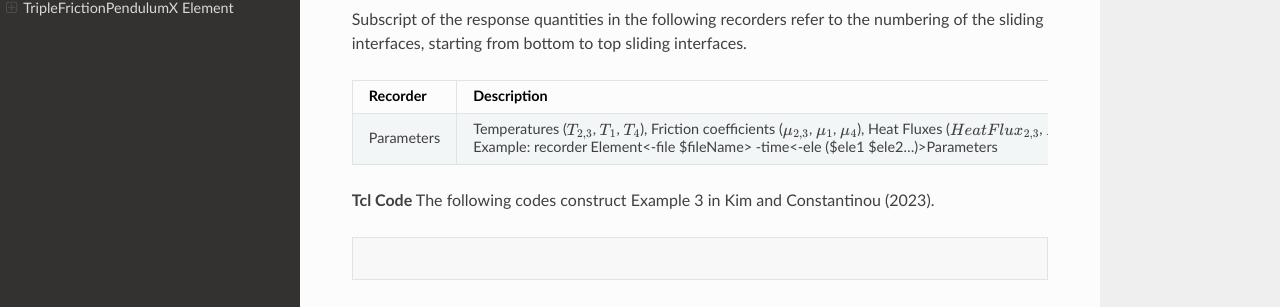
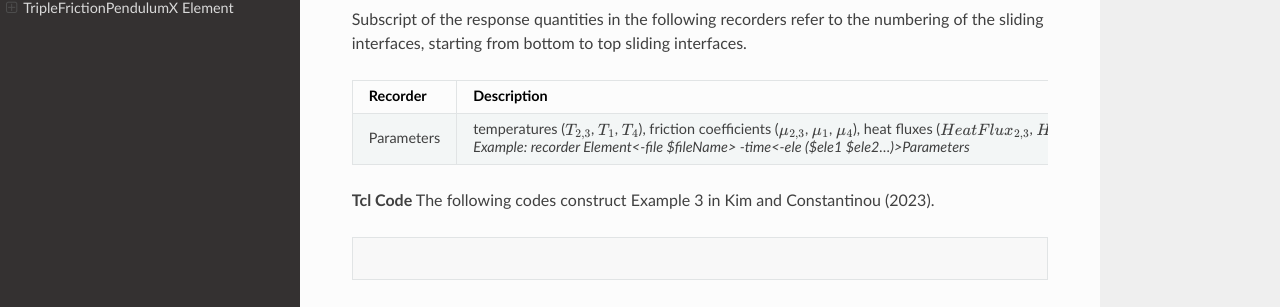
Before and after one commit to shocky0424/rtd-tutorial, a Sphinx documentation site: the page built from docs/source/index.rst, in a window 1280 px wide and 900 px high, scrolled down 3657 px. Shown: the part 137-444 px from the top of the window. Built offline with Sphinx 7.4.7 and the Read the Docs theme 2.0.0, drawn with Linux system fonts in a browser that asks for light colours; part of the change alters nothing that is shown.

```diff
--- a/docs/source/index.rst
+++ b/docs/source/index.rst
@@ -117,10 +117,9 @@ Subscript of the response quantities in the following recorders refer to the num
    :header: "Recorder", "Description"
    :widths: 20, 40
 
-   Parameters, "Temperatures (:math:`T_{2,3}`, :math:`T_1`, :math:`T_4`),  Friction coefficients (:math:`\mu_{2,3}`, :math:`\mu_1`, :math:`\mu_4`), Heat Fluxes (:math:`HeatFlux_{2,3}`, :math:`HeatFlux_{1}`, :math:`HeatFlux_4`), Pressure dependency factors (:math:`k_{p2,3}`, :math:`k_{p1}`, :math:`k_{p4}`), Temperature dependency factors (:math:`k_{T2,3}`, :math:`k_{T1}`, :math:`k_{T4}`), and Velocity dependency factors (:math:`k_{v2,3}`, :math:`k_{v1}`, :math:`k_{v4}`).
+   Parameters, "temperatures (:math:`T_{2,3}`, :math:`T_1`, :math:`T_4`),  friction coefficients (:math:`\mu_{2,3}`, :math:`\mu_1`, :math:`\mu_4`), heat fluxes (:math:`HeatFlux_{2,3}`, :math:`HeatFlux_{1}`, :math:`HeatFlux_4`), pressure dependency factors (:math:`k_{p2,3}`, :math:`k_{p1}`, :math:`k_{p4}`), temperature dependency factors (:math:`k_{T2,3}`, :math:`k_{T1}`, :math:`k_{T4}`), and velocity dependency factors (:math:`k_{v2,3}`, :math:`k_{v1}`, :math:`k_{v4}`).
 
-
-   Example: recorder Element<-file $fileName> -time<-ele ($ele1 $ele2…)>Parameters"
+   *Example: recorder Element<-file $fileName> -time<-ele ($ele1 $ele2…)>Parameters*"
 
 .. admonition:: Example
 **Tcl Code**
```
